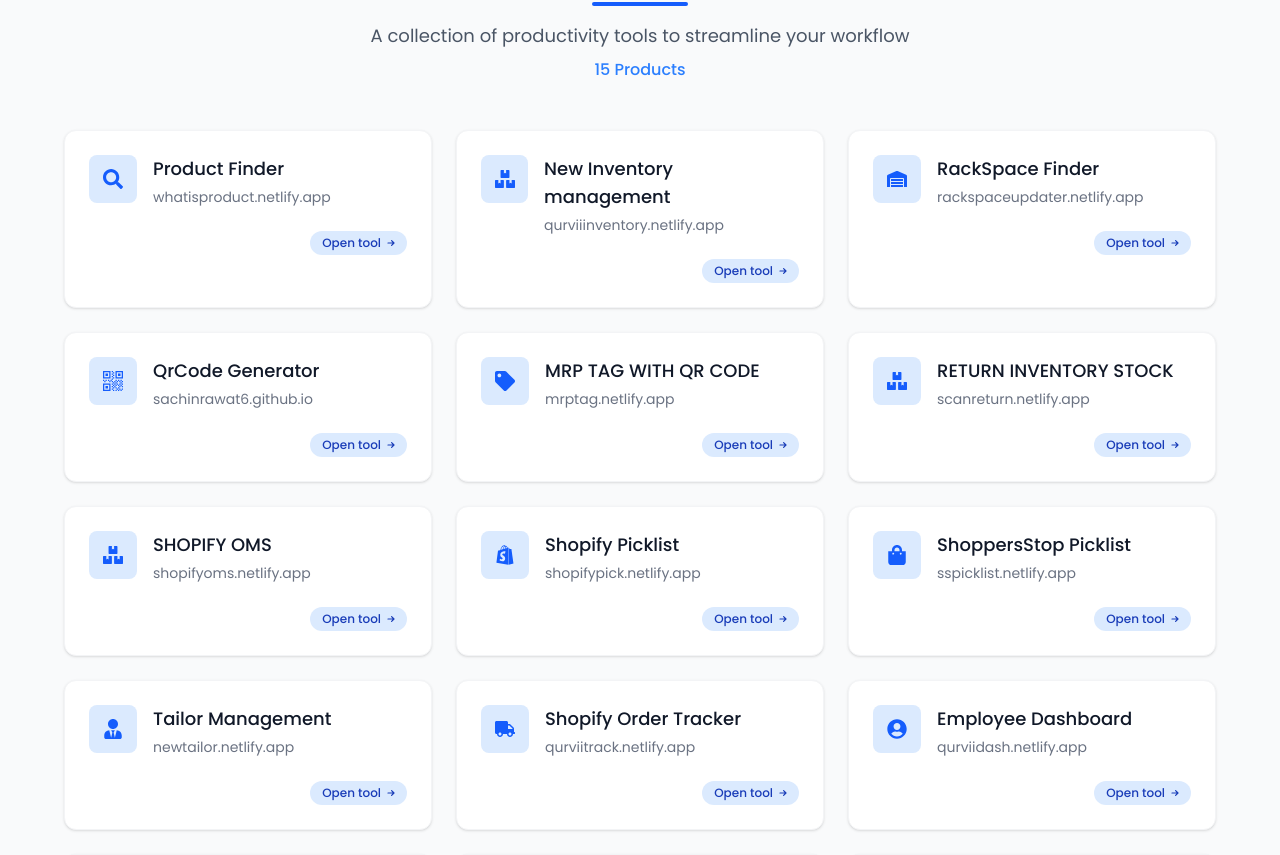
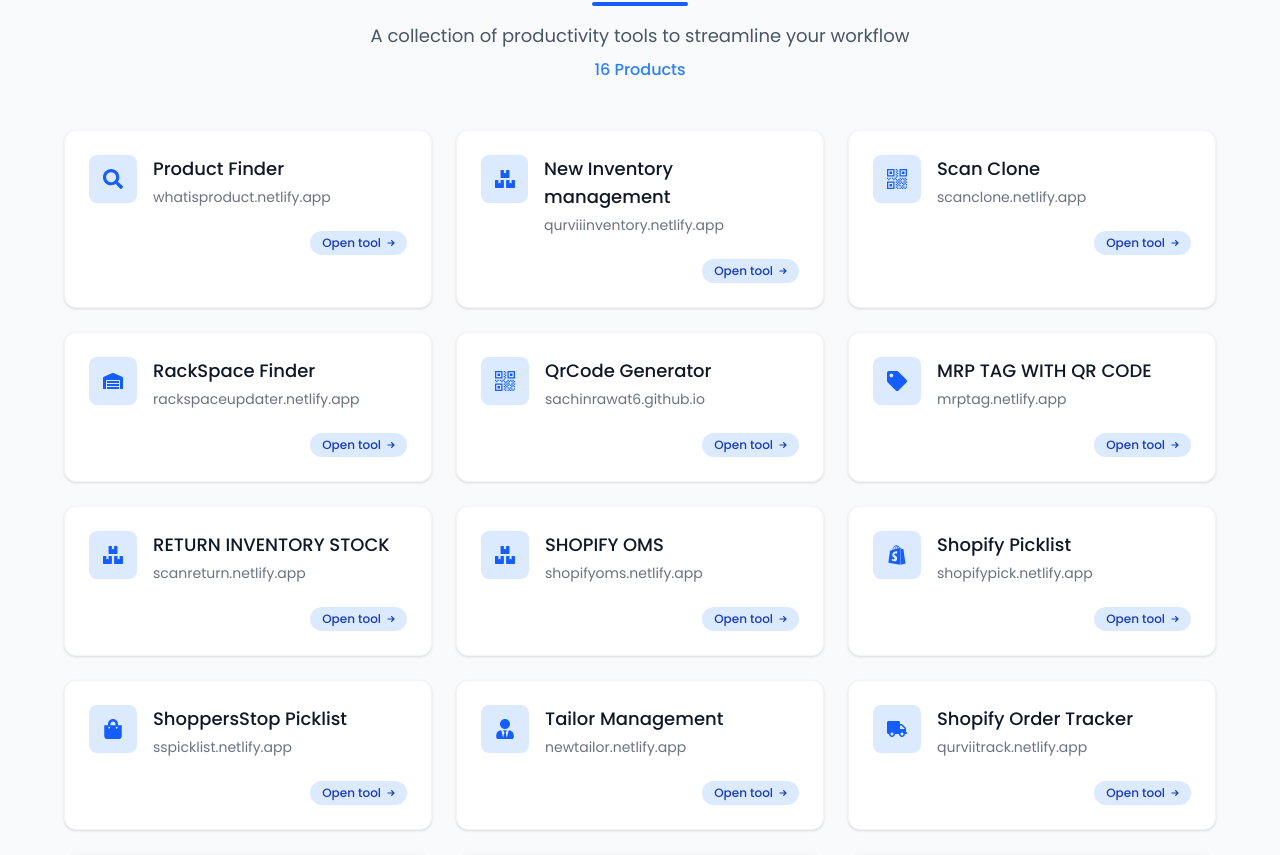
Before and after one commit to Sachinrawat6/tool, a React (Vite) app: page / in a window 1280 px wide. Shown: the part 958-1813 px from the top of the page. Built offline with nearby package versions, Linux system fonts and the light colour scheme.

Commit message:
scan clone added

```diff
--- a/src/components/Tools.jsx
+++ b/src/components/Tools.jsx
@@ -29,6 +29,11 @@
     header: "New Inventory management",
     url: "https://qurviiinventory.netlify.app/",
     icon: <FaBoxes />,
+  },
+   {
+    header: "Scan Clone",
+    url: "https://scanclone.netlify.app/",
+    icon: <ImQrcode />,
   },
   {
     header: "RackSpace Finder",
```
